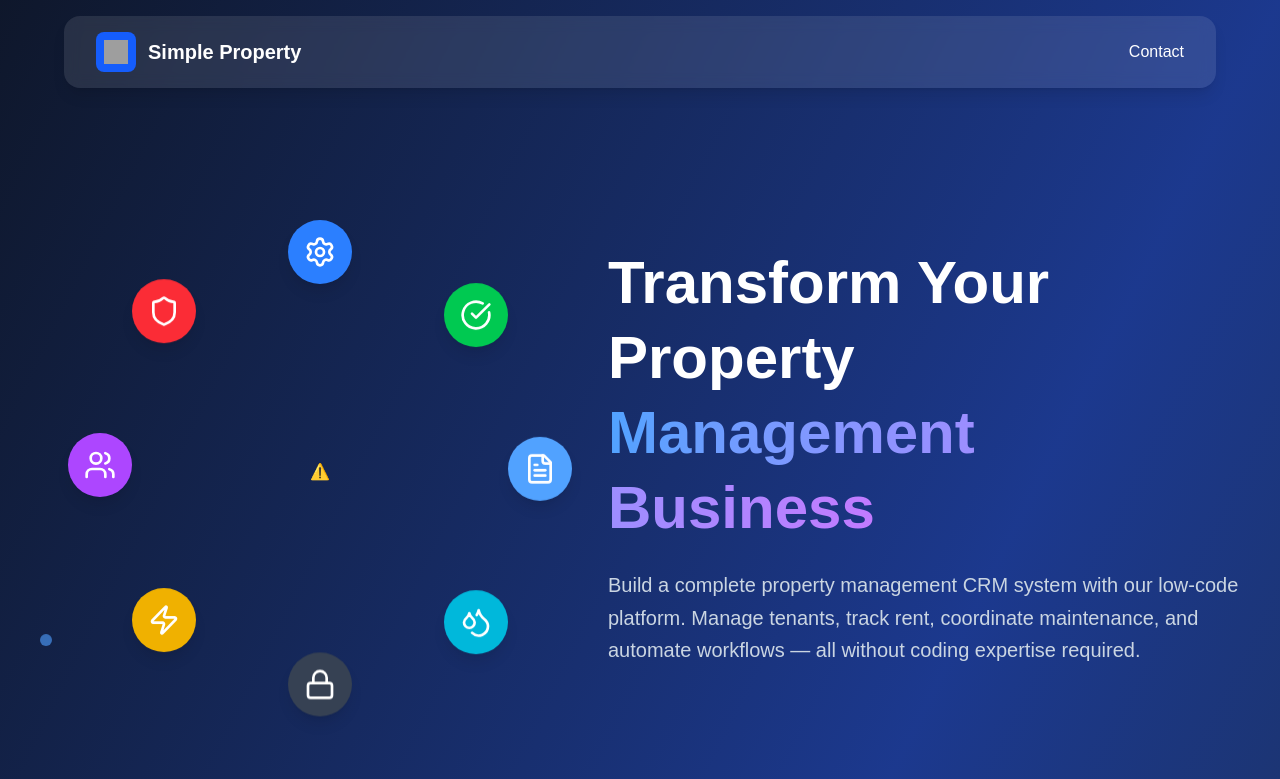
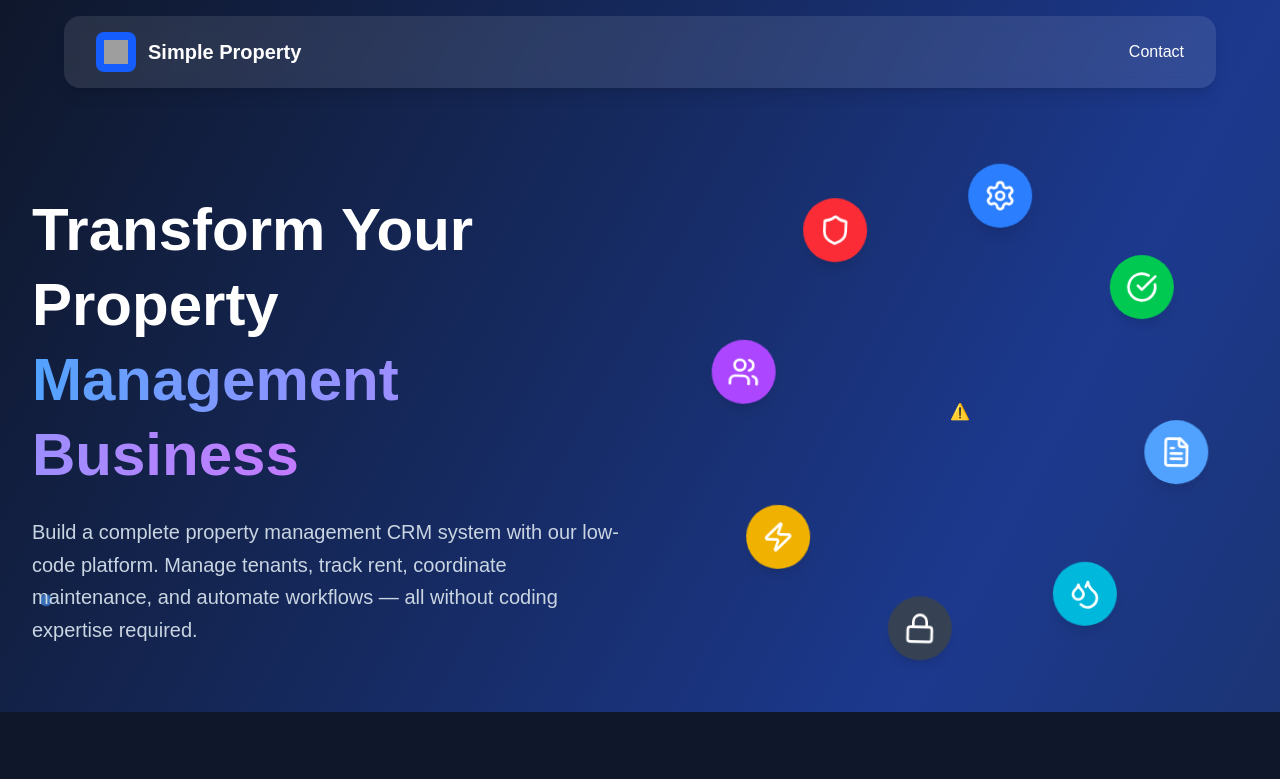
Before and after one commit to casas1010/simple-ticket-landing-page2, a Next.js app: page /themes/property_management in a window 1280 px wide. Shown: the top 779 px of the page. Built offline with nearby package versions, Linux system fonts and the light colour scheme; no server answers; grey boxes are pictures that could not be loaded.

Commit message:
checkpoint

```diff
--- a/src/app/themes/property_management/landing_module.tsx
+++ b/src/app/themes/property_management/landing_module.tsx
@@ -8,20 +8,20 @@ export default function PropertyManagementLanding() {
   const isMobile = useIsMobile();
 
   return (
-    <div className="relative z-10 flex flex-col md:flex-row items-center justify-between px-8 text-left min-h-screen overflow-hidden">
-      {/* Smart Home Interface — Dimmed background on mobile */}
+    <div className="relative flex flex-col md:flex-row items-center md:items-start px-8 pt-10 text-left max-w-7xl mx-auto gap-10">
+      {/* SmartHomeInterface in background on mobile */}
+      {isMobile && (
+        <div className="absolute inset-0 z-0 opacity-20 pointer-events-none">
+          <SmartHomeInterface />
+        </div>
+      )}
+
+      {/* Left: Hero Content */}
       <div
-        className={`${
-          isMobile
-            ? 'absolute inset-0 z-0 opacity-20 filter brightness-50 pointer-events-none'
-            : 'relative z-10 flex-1 w-full max-w-xl'
+        className={`relative z-10 flex-1 max-w-2xl ${
+          !isMobile ? 'pt-20' : ''
         }`}
       >
-        <SmartHomeInterface />
-      </div>
-
-      {/* Content on top */}
-      <div className="relative z-20 flex-1 max-w-2xl">
         <h1 className="text-5xl md:text-6xl font-bold text-white mb-6 leading-tight">
           Transform Your Property
           <br />
@@ -36,6 +36,13 @@ export default function PropertyManagementLanding() {
           expertise required.
         </p>
       </div>
+
+      {/* Right: Smart Home Interface — Only show on non-mobile */}
+      {!isMobile && (
+        <div className="relative z-10 flex-1 w-full max-w-xl">
+          <SmartHomeInterface />
+        </div>
+      )}
     </div>
   );
 }
--- a/src/app/themes/property_management/smart_home.tsx
+++ b/src/app/themes/property_management/smart_home.tsx
@@ -1,7 +1,4 @@
-
-// smart_home.tsx
-
-import React, { useState } from 'react';
+import React, { useState, useEffect, useMemo } from 'react';
 import {
   Shield,
   Droplets,
@@ -13,15 +10,32 @@ import {
   Zap,
 } from 'lucide-react';
 import dynamic from 'next/dynamic';
+import { useIsMobile } from '@/app/context/mobile_context';
 
-
-const Player = dynamic(() => import('@lottiefiles/react-lottie-player').then(mod => mod.Player), {
-  ssr: false,
-});
-
-const HOUSE_SIZE = '500px';
+const Player = dynamic(
+  () => import('@lottiefiles/react-lottie-player').then(mod => mod.Player),
+  { ssr: false }
+);
 
 const SmartHomeInterface: React.FC = () => {
+  const isMobile = useIsMobile();
+  const [screenWidth, setScreenWidth] = useState(0);
+
+  useEffect(() => {
+    // Only run on client
+    setScreenWidth(window.innerWidth);
+  }, []);
+
+  const HOUSE_SIZE = isMobile ? '50vw' : '400px';
+  const CONTAINER_SIZE = isMobile ? '100vw' : '600px';
+
+  const radius = useMemo(() => {
+    if (isMobile && screenWidth > 0) {
+      return screenWidth * 0.35;
+    }
+    return 220;
+  }, [isMobile, screenWidth]);
+
   const [activeFeature, setActiveFeature] = useState<null | {
     id: number;
     icon: React.ElementType;
@@ -41,10 +55,14 @@ const SmartHomeInterface: React.FC = () => {
   ];
 
   return (
-    <div className="min-h-screen flex items-center justify-center p-8">
-      <div className="relative" style={{ width: '600px', height: '600px' }}>
-
-
+    <div className="flex justify-center items-start w-full">
+      <div
+        className="relative"
+        style={{
+          width: CONTAINER_SIZE,
+          height: CONTAINER_SIZE,
+        }}
+      >
         {/* Central Lottie Animation */}
         <div className="absolute top-1/2 left-1/2 transform -translate-x-1/2 -translate-y-1/2 z-10">
           <Player
@@ -55,28 +73,31 @@ const SmartHomeInterface: React.FC = () => {
           />
         </div>
 
+        {/* Orbiting Container */}
+        <div className="absolute top-1/2 left-1/2 transform -translate-x-1/2 -translate-y-1/2 animate-orbit">
           {/* Feature Icons in Circle */}
-        {features.map((feature, index) => {
+          {radius > 0 &&
+            features.map((feature, index) => {
               const Icon = feature.icon;
               const angle = (index * 360) / features.length;
-          const radius = 220;
               const x = Math.cos((angle - 90) * (Math.PI / 180)) * radius;
               const y = Math.sin((angle - 90) * (Math.PI / 180)) * radius;
 
               return (
                 <div
                   key={feature.id}
-              className={`absolute w-16 h-16 ${feature.color} rounded-full shadow-lg flex items-center justify-center cursor-pointer transform transition-all duration-300 hover:scale-110 animate-float z-20`}
+                  className={`absolute w-16 h-16 ${feature.color} rounded-full shadow-lg flex items-center justify-center cursor-pointer transform transition-all duration-300 hover:scale-110 animate-float z-20 animate-counter-orbit`}
                   style={{
-                left: `calc(50% + ${x}px - 32px)`,
-                top: `calc(50% + ${y}px - 32px)`,
+                    left: `${x}px`,
+                    top: `${y}px`,
+                    marginLeft: '-32px',
+                    marginTop: '-32px',
                     animationDelay: `${index * 0.2}s`,
                   }}
                   onMouseEnter={() => setActiveFeature(feature)}
                   onMouseLeave={() => setActiveFeature(null)}
                 >
                   <Icon className="w-8 h-8 text-white" />
-
                   {activeFeature?.id === feature.id && (
                     <div className="absolute -top-10 left-1/2 transform -translate-x-1/2 bg-gray-900 text-white px-2 py-1 rounded text-xs whitespace-nowrap">
                       {feature.label}
@@ -85,10 +106,12 @@ const SmartHomeInterface: React.FC = () => {
                 </div>
               );
             })}
+        </div>
 
         <style jsx>{`
           @keyframes float {
-            0%, 100% {
+            0%,
+            100% {
               transform: translateY(0px);
             }
             50% {
@@ -96,8 +119,34 @@ const SmartHomeInterface: React.FC = () => {
             }
           }
 
+          @keyframes orbit {
+            from {
+              transform: translate(-50%, -50%) rotate(0deg);
+            }
+            to {
+              transform: translate(-50%, -50%) rotate(360deg);
+            }
+          }
+
+          @keyframes counter-orbit {
+            from {
+              transform: rotate(0deg);
+            }
+            to {
+              transform: rotate(-360deg);
+            }
+          }
+
           .animate-float {
             animation: float 2s ease-in-out infinite;
+          }
+
+          .animate-orbit {
+            animation: orbit 200s linear infinite;
+          }
+
+          .animate-counter-orbit {
+            animation: counter-orbit 200s linear infinite;
           }
         `}</style>
       </div>
```
Lines whose indentation alone changed are shown as unchanged.
